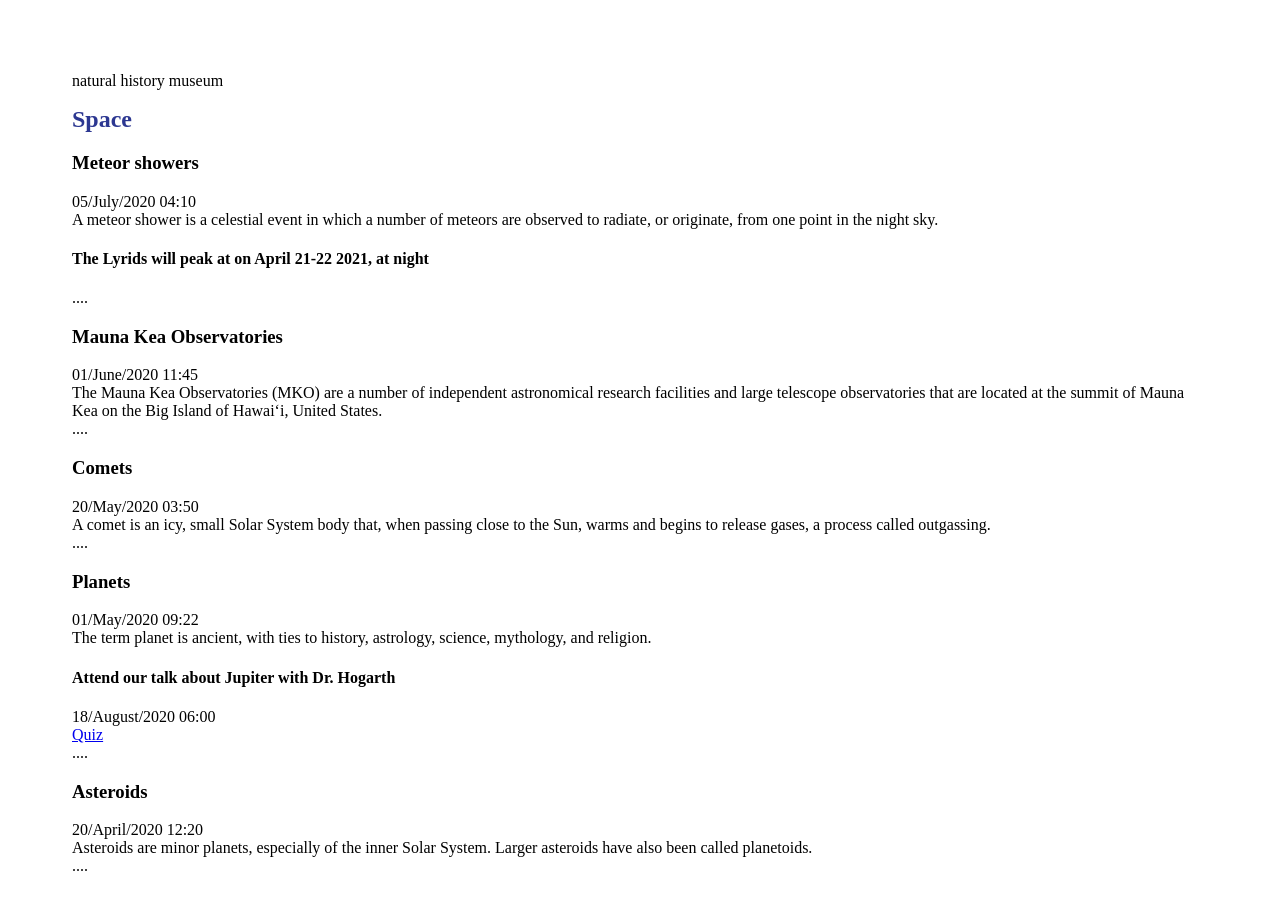
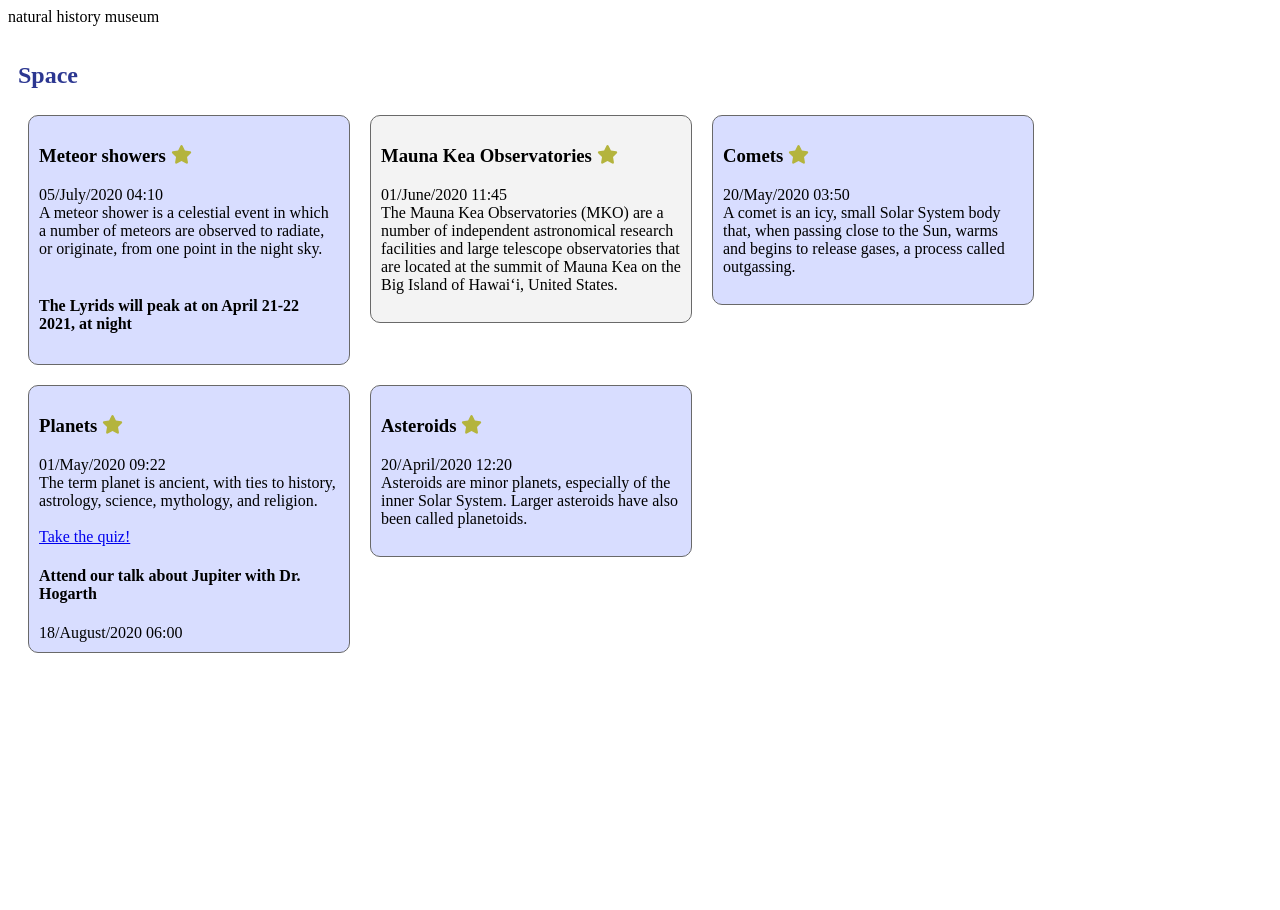
Before and after one commit to ELusted/EzekiaTest, a Vue app in the folder EzekiaTest/: page / in a window 1280 px wide. Shown: the top 910 px of the page. After the commit the page ends 800 px from the top, so only its background shows below. Built offline with nearby package versions, Linux system fonts and the light colour scheme.

Commit message:
Getting more of the styles to show.

```diff
--- a/EzekiaTest/package.json
+++ b/EzekiaTest/package.json
@@ -7,6 +7,11 @@
     "preview": "vite preview --port 4173"
   },
   "dependencies": {
+    "@fortawesome/fontawesome-svg-core": "^6.1.1",
+    "@fortawesome/free-brands-svg-icons": "^6.1.1",
+    "@fortawesome/free-regular-svg-icons": "^6.1.1",
+    "@fortawesome/free-solid-svg-icons": "^6.1.1",
+    "@fortawesome/vue-fontawesome": "^3.0.1",
     "lodash": "^4.17.21",
     "moment": "^2.29.4",
     "vue": "^3.2.37"
--- a/EzekiaTest/src/App.vue
+++ b/EzekiaTest/src/App.vue
@@ -16,6 +16,11 @@
 <script>
 import SpacePage from "./SpacePage.vue";
 
+import { library } from '@fortawesome/fontawesome-svg-core'
+import { faStar } from '@fortawesome/free-solid-svg-icons'
+
+library.add(faStar)
+
 export default {
   name: 'NHApp',
   components: {
@@ -29,11 +34,7 @@ export default {
 
 
 #app {
-  max-width: 1280px;
-  margin: 0 auto;
-  padding: 2rem;
 
-  font-weight: normal;
 }
 
 </style>
--- a/EzekiaTest/src/SpacePage.vue
+++ b/EzekiaTest/src/SpacePage.vue
@@ -178,6 +178,7 @@ export default {
 
 <style lang="scss" scoped>
 .space-page {
+  padding: 20px 10px;
     &__title {
         color: #2c3791;
         font-size: 24px;
--- a/EzekiaTest/src/components/MuseumHighlight.vue
+++ b/EzekiaTest/src/components/MuseumHighlight.vue
@@ -1,38 +1,46 @@
 <template>
 <!--  TODO this would be split out so the generic data would be in its own area and then specific data would be added into the different area (ie Space, Dinosaur, Wildlife) -->
-    <div class="museum-highlight" id="{{data.id}}">
+    <div class="museum-highlight"
+         :class="[data.partner ? 'partner' : '']"
+         id="{{data.id}}">
+
 
       <div class="museum-highlight__header">
-        <h3>{{data.name}}</h3>
+        <h3>{{data.name}}
+          <span class="museum-highlight__header-space-icon">
+            <font-awesome-icon icon="fa-solid fa-star" />
+          </span>
+        </h3>
         <div v-if="data.date">{{getHumanDate(data.date)}}</div>
       </div>
 
       <div>
         {{data.description}}
-
+        <br/>
+        <br/>
+        <a :href="data.quiz" v-show="data.quiz" target="_blank">Take the quiz!</a>
 
         <div class="museum-highlight__body-news" v-if="data.news">
           <h4>{{data.news.title}}</h4>
           <div v-if="data.news.date">{{getHumanDate(data.news.date)}}</div>
         </div>
 
-        <a href="{{data.quiz}}" v-show="data.quiz" >Quiz</a>
       </div>
 
 
 
-      ....
         <!-- Display the available information for the highlight -->
     </div>
 </template>
 
 <script>
 import moment from 'moment';
+import {FontAwesomeIcon} from "@fortawesome/vue-fontawesome";
 
 export default {
     name: 'MuseumHighlight',
     components: {
-
+      FontAwesomeIcon
     },
     mixins: [
     ],
@@ -44,7 +52,6 @@ export default {
     },
     data() {
         return {
-
         };
     },
     computed: {
@@ -69,6 +76,24 @@ export default {
 
 <style lang="scss" scoped>
 .museum-highlight {
+  border: 1px solid #696969FF;
+  background-color: #d8ddff;
+  border-radius: 10px;
+  padding: 10px;
+  margin: 10px;
+  width: 300px;
+  display: inline-grid;
+
+  &.partner {
+    background-color: #f3f3f3 !important;
+  }
+
+  &__header {
+    &-space-icon {
+      color: #b4b43d;
+    }
+  }
+
 
 }
 </style>
```
Also changed, not shown: 1 other file (tests, documents, lock files or other folders).
